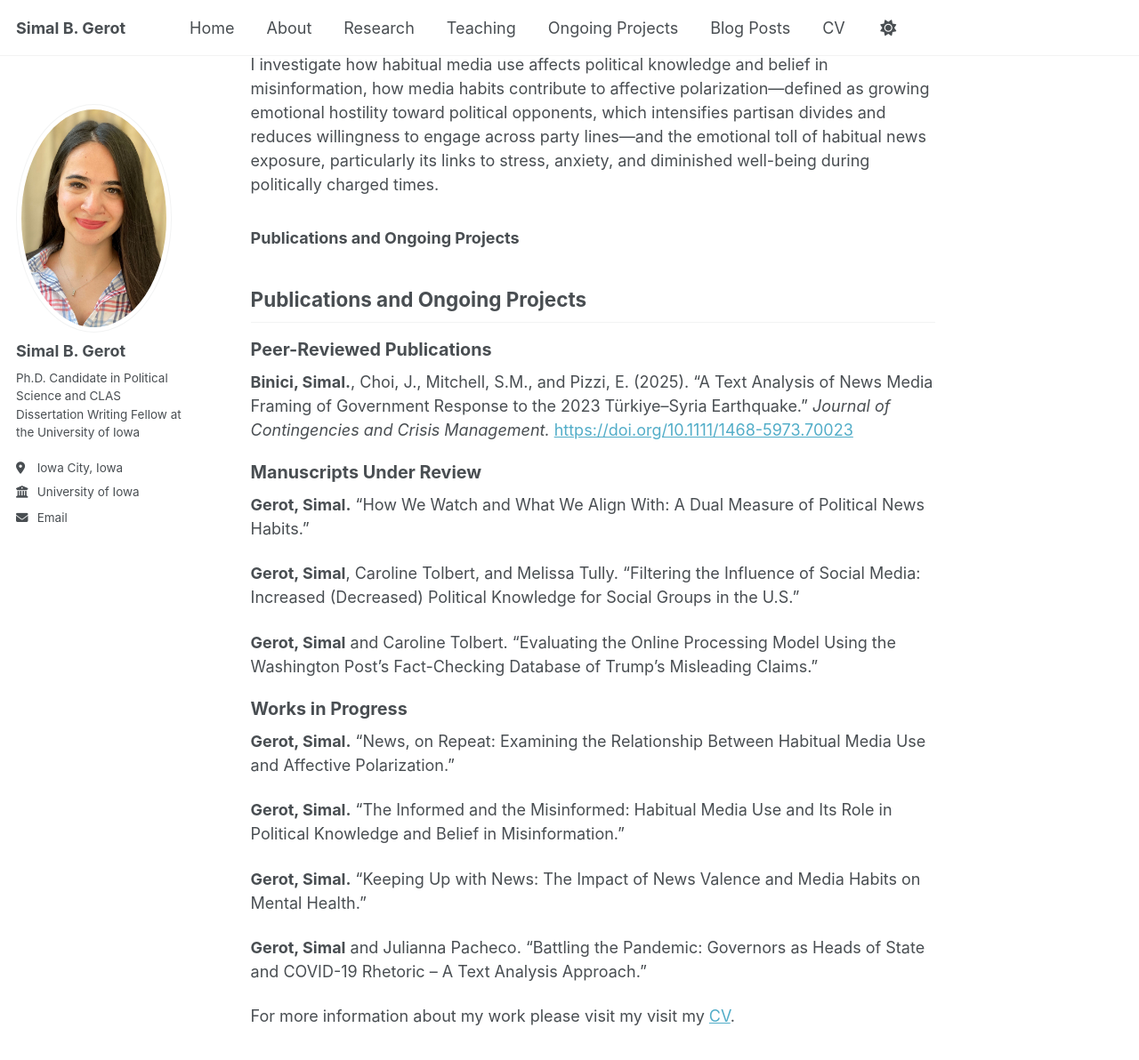
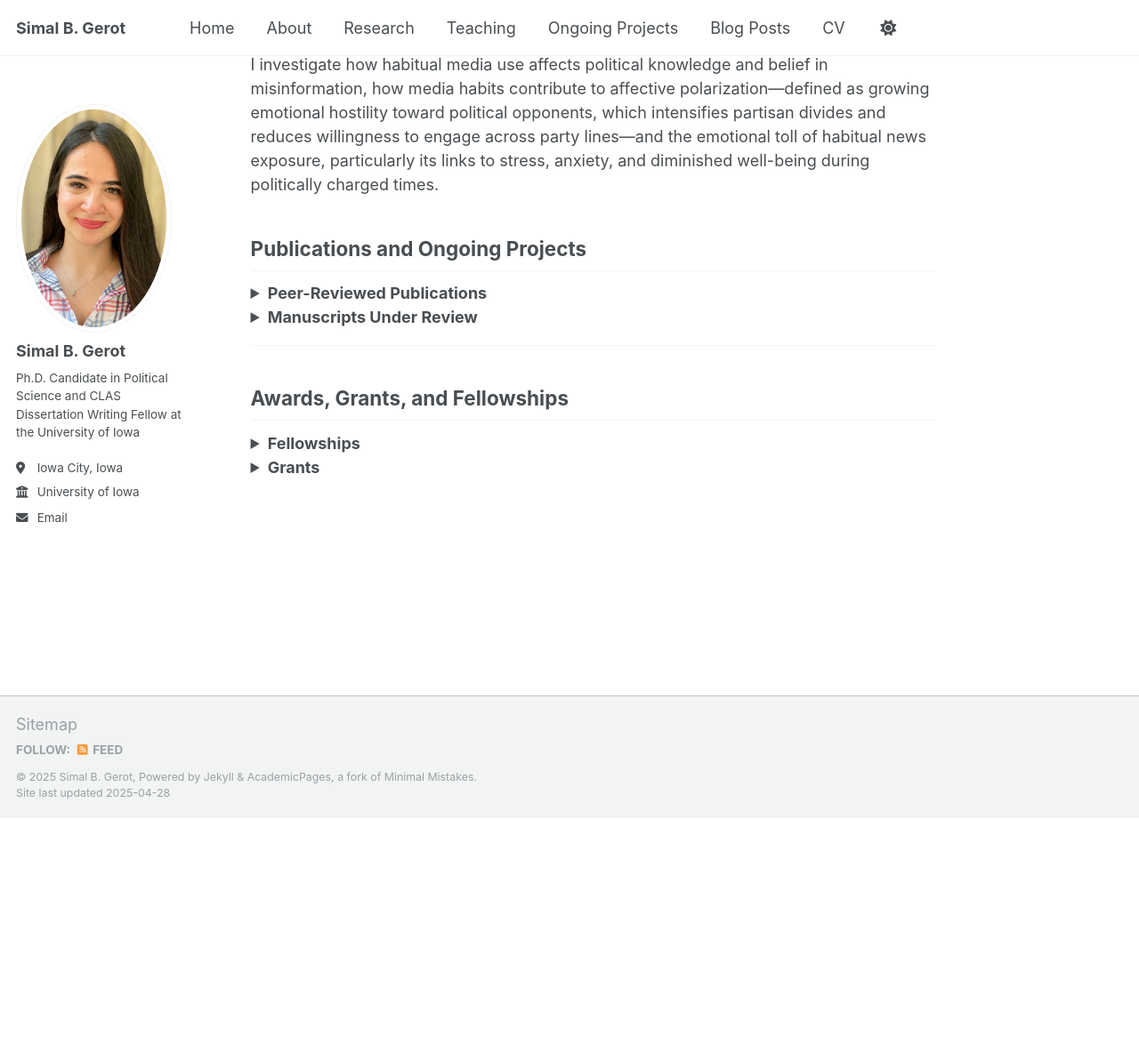
Before and after one commit to sbgerot/sbgerot.github.io, a Jekyll site: the page built from _pages/publications.md, in a window 1280 px wide and 1400 px high, scrolled down 554 px. Shown: the top 1192 px of the window at 89% size. Built offline with Jekyll 4.4.1, drawn with Linux system fonts in a browser that asks for light colours; after the commit the page ends 1474 px from its top, so only the background shows below that.

Commit message:
Update publications.md

```diff
--- a/_pages/publications.md
+++ b/_pages/publications.md
@@ -13,42 +13,32 @@ A key contribution of my work is the adaptation of the Self-Reported Habitual In
 
 My dissertation, _The Power of Routine: How News Consumption Habits Shape Political Attitudes and Well-Being in the U.S._, introduces a novel way of understanding media habits beyond mere frequency. Using original survey data and a 15-day digital diary study, I investigate how habitual media use affects political knowledge and belief in misinformation, how media habits contribute to affective polarization—defined as growing emotional hostility toward political opponents, which intensifies partisan divides and reduces willingness to engage across party lines—and the emotional toll of habitual news exposure, particularly its links to stress, anxiety, and diminished well-being during politically charged times.
 
-### Publications and Ongoing Projects
+## Publications and Ongoing Projects
 
-<div class="publications-section">
+<details>
+  <summary><strong>Peer-Reviewed Publications</strong></summary>
+  <p><strong>Binici, Simal.</strong>, Choi, J., Mitchell, S.M., and Pizzi, E. (2025). “A Text Analysis of News Media Framing of Government Response to the 2023 Türkiye–Syria Earthquake.” <em>Journal of Contingencies and Crisis Management.</em> <a href="https://doi.org/10.1111/1468-5973.70023">https://doi.org/10.1111/1468-5973.70023</a></p>
+</details>
 
-  <h2>Publications and Ongoing Projects</h2>
+<details>
+  <summary><strong>Manuscripts Under Review</strong></summary>
+  <p><strong>Gerot, Simal.</strong> “How We Watch and What We Align With: A Dual Measure of Political News Habits.”</p>
+  <p><strong>Gerot, Simal</strong>, Caroline Tolbert, and Melissa Tully. “Filtering the Influence of Social Media: Increased (Decreased) Political Knowledge for Social Groups in the U.S.”</p>
+  <p><strong>Gerot, Simal</strong> and Caroline Tolbert. “Evaluating the Online Processing Model Using the Washington Post’s Fact-Checking Database of Trump’s Misleading Claims.”</p>
+</details>
 
-  <h3>Peer-Reviewed Publications</h3>
-  <p class="citation">
-    <strong>Binici, Simal.</strong>, Choi, J., Mitchell, S.M., and Pizzi, E. (2025). “A Text Analysis of News Media Framing of Government Response to the 2023 Türkiye–Syria Earthquake.” <em>Journal of Contingencies and Crisis Management.</em> <a href="https://doi.org/10.1111/1468-5973.70023">https://doi.org/10.1111/1468-5973.70023</a>
-  </p>
+---
 
-  <h3>Manuscripts Under Review</h3>
-  <p class="citation"><strong>Gerot, Simal.</strong> “How We Watch and What We Align With: A Dual Measure of Political News Habits.”</p>
-  <p class="citation"><strong>Gerot, Simal</strong>, Caroline Tolbert, and Melissa Tully. “Filtering the Influence of Social Media: Increased (Decreased) Political Knowledge for Social Groups in the U.S.”</p>
-  <p class="citation"><strong>Gerot, Simal</strong> and Caroline Tolbert. “Evaluating the Online Processing Model Using the Washington Post’s Fact-Checking Database of Trump’s Misleading Claims.”</p>
+## Awards, Grants, and Fellowships
 
-  <h3>Works in Progress</h3>
-  <p class="citation"><strong>Gerot, Simal.</strong> “News, on Repeat: Examining the Relationship Between Habitual Media Use and Affective Polarization.”</p>
-  <p class="citation"><strong>Gerot, Simal.</strong> “The Informed and the Misinformed: Habitual Media Use and Its Role in Political Knowledge and Belief in Misinformation.”</p>
-  <p class="citation"><strong>Gerot, Simal.</strong> “Keeping Up with News: The Impact of News Valence and Media Habits on Mental Health.”</p>
-  <p class="citation"><strong>Gerot, Simal</strong> and Julianna Pacheco. “Battling the Pandemic: Governors as Heads of State and COVID-19 Rhetoric – A Text Analysis Approach.”</p>
+<details>
+  <summary><strong>Fellowships</strong></summary>
+  <p>CLAS Dissertation Writing Fellowship, University of Iowa, 2025</p>
+  <p>Post-Comprehensive Research Fellowship, Graduate College, University of Iowa, 2024</p>
+</details>
 
-</div>
-
-<style>
-  .publications-section h3 {
-    font-size: 1.1em; /* Match citation size */
-    margin-top: 1em;
-    font-weight: bold;
-  }
-
-  .citation {
-    font-size: 1.1em; /* Same size as headers */
-    margin-bottom: 1em; /* Space between entries */
-    line-height: 1.5em;
-  }
-</style>
-
-For more information about my work please visit my visit my [CV](/cv/).
+<details>
+  <summary><strong>Grants</strong></summary>
+  <p>Departmental Research Grant, University of Iowa, 2025 ($1,000)</p>
+  <p>Departmental Conference Travel Grants, University of Iowa, 2020–2025</p>
+</details>
```
